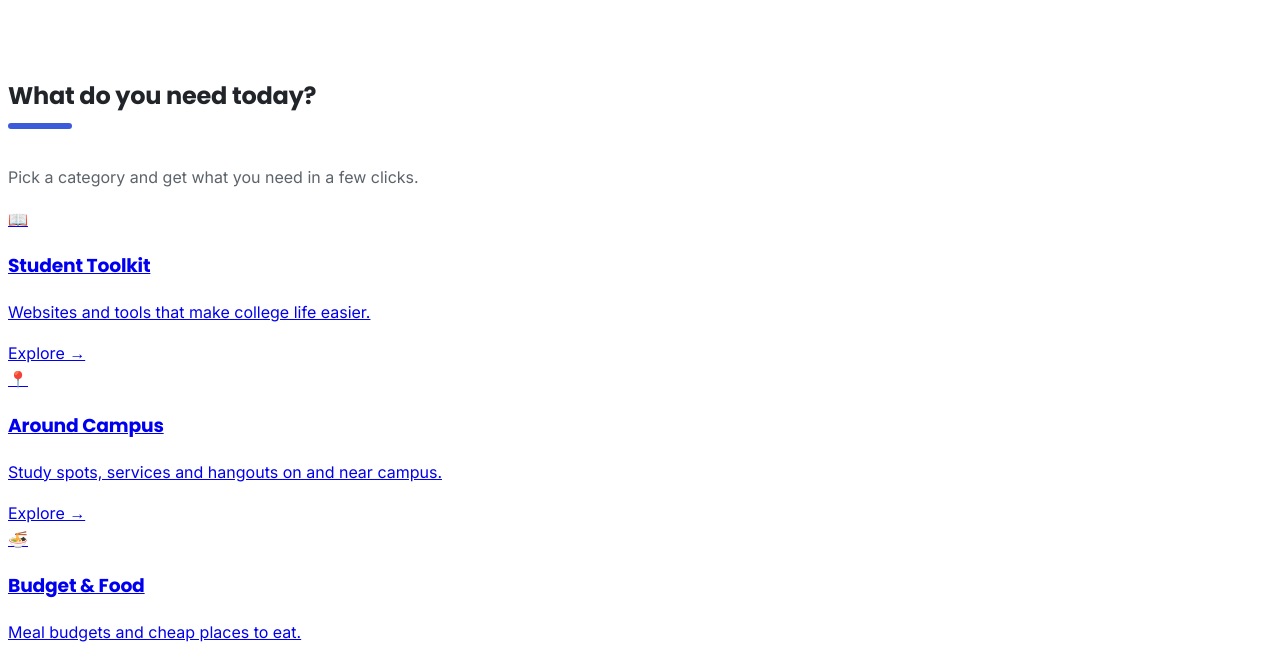
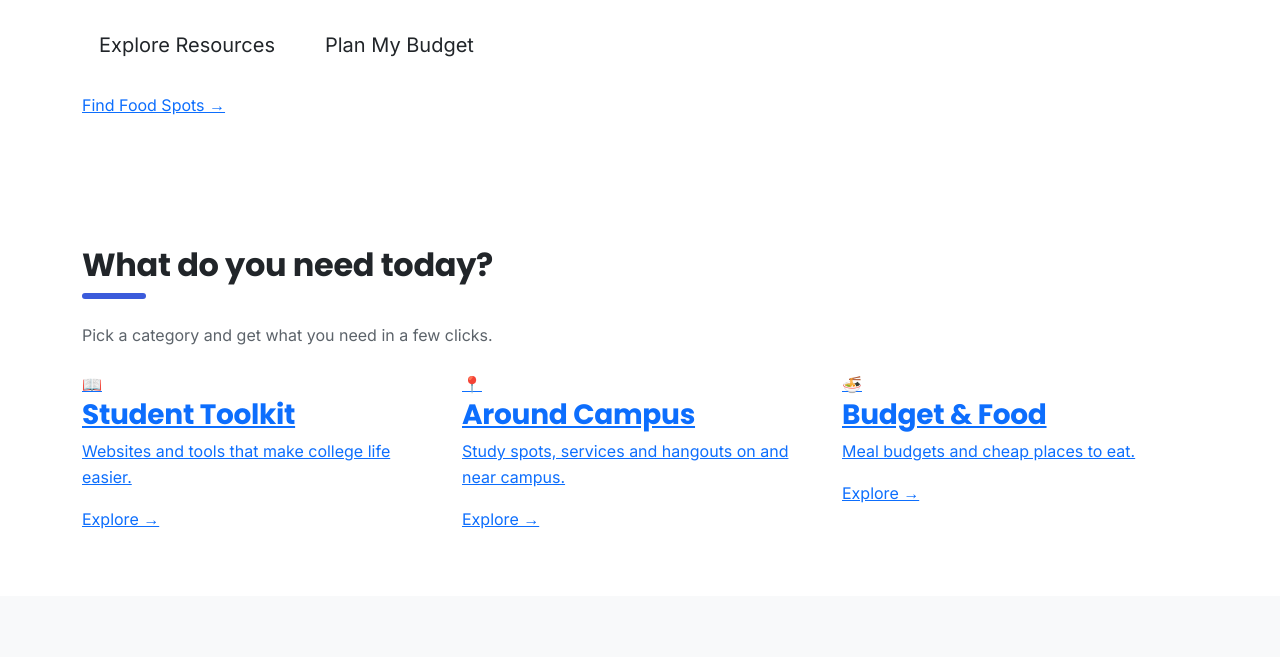
Before and after one commit to kenzo5503/KenzoEscolar_FinalProject, a plain HTML site: page index.html in a window 1280 px wide. Shown: the part 551-1208 px from the top of the page. Drawn offline with nearby package versions, Linux system fonts and the light colour scheme.

Commit message:
bootstrap

```diff
--- a/index.html
+++ b/index.html
@@ -1,5 +1,7 @@
 <!DOCTYPE html>
 <html lang="en">
+<link href="https://cdn.jsdelivr.net/npm/bootstrap@5.3.3/dist/css/bootstrap.min.css" rel="stylesheet">
+<link rel="stylesheet" href="css/index.css">
 
 <head>
     <meta charset="UTF-8">
```
